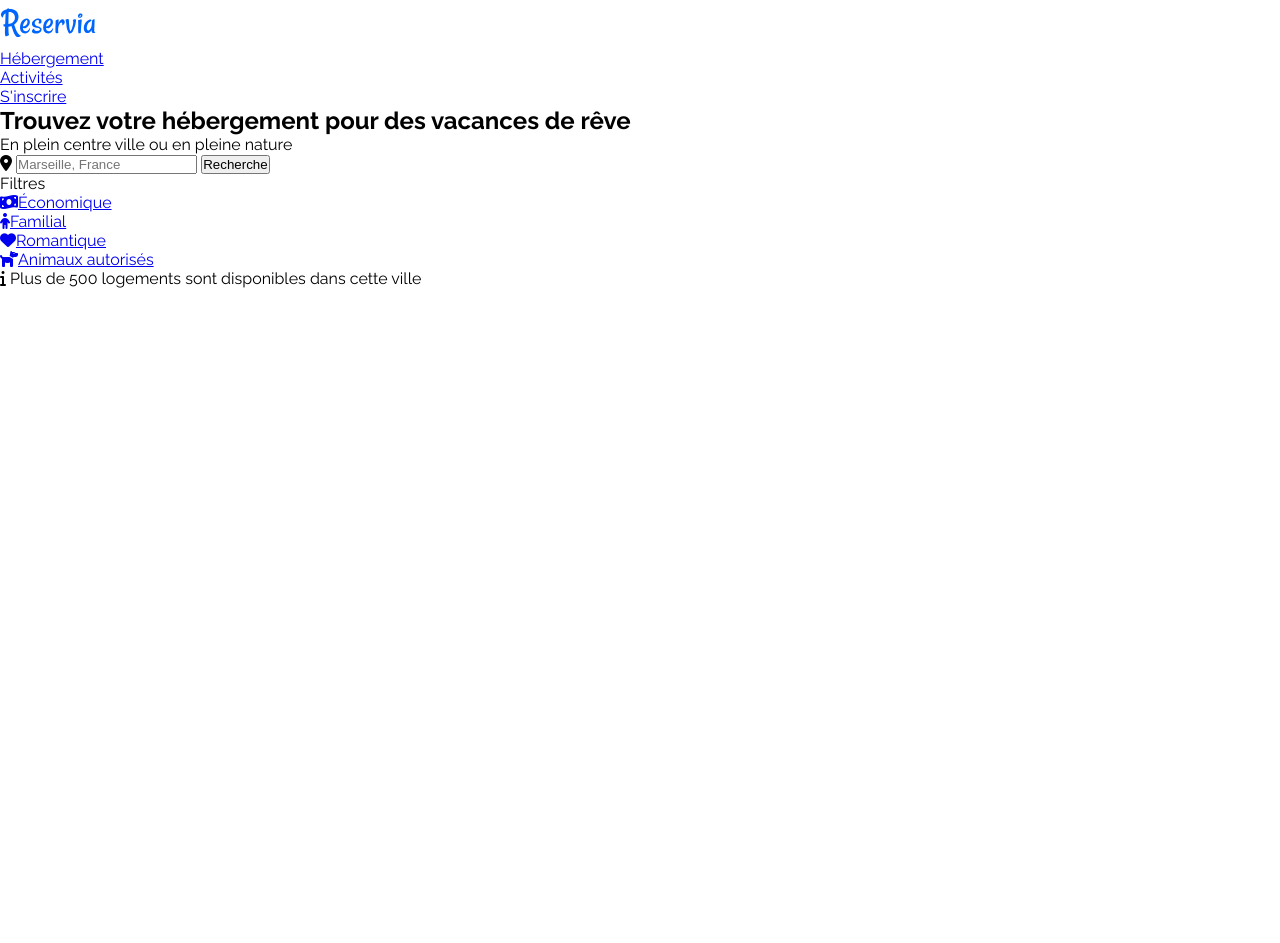
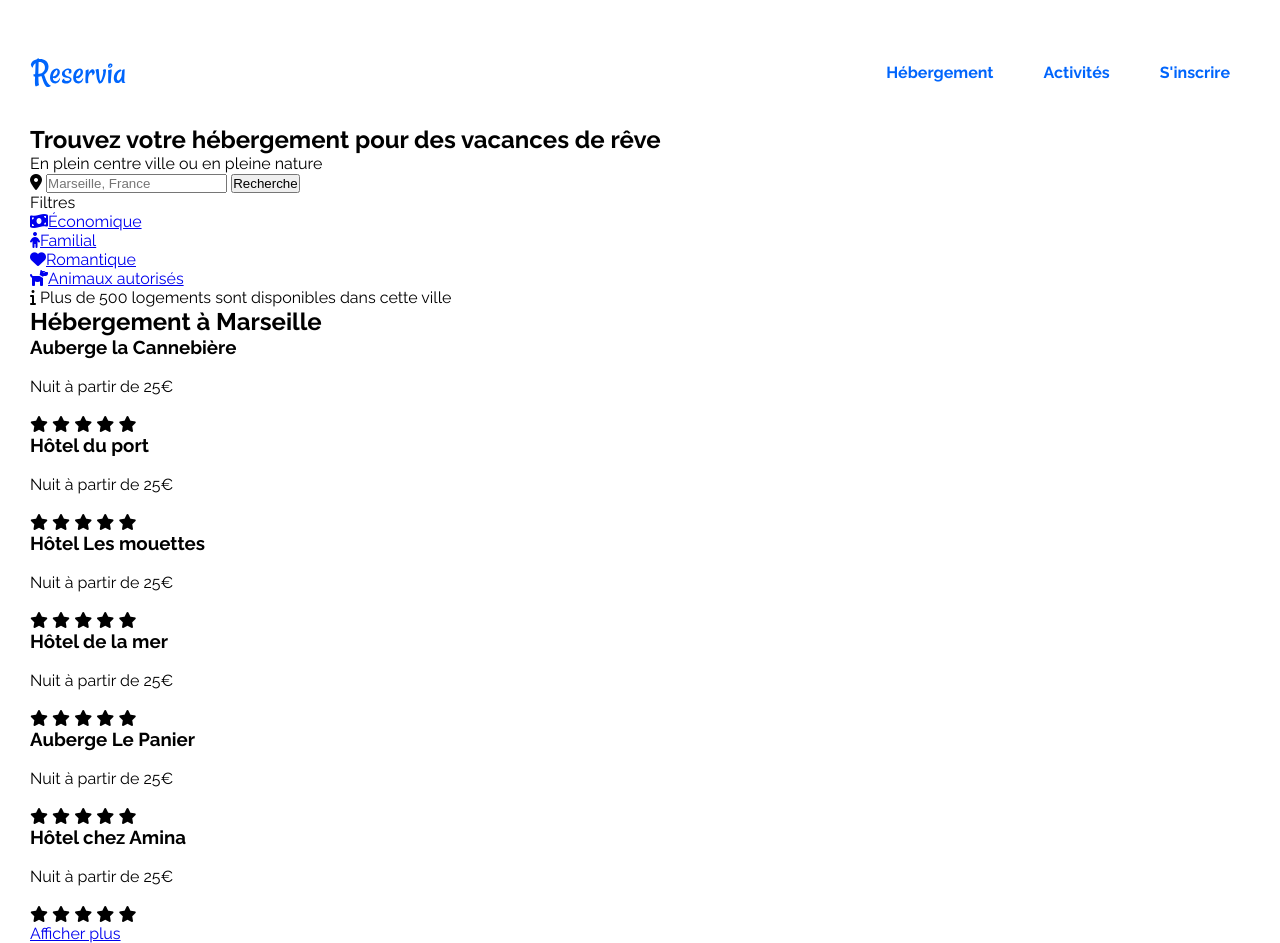
Before and after one commit to imoulay/AITMOULAYabdelhake_2_150621, a plain HTML site: page index.html in a window 1280 px wide. Before the commit the page ends 800 px from the top, so only its background shows below. Drawn offline with Linux system fonts and the light colour scheme.

Commit message:
Début du css du header

```diff
--- a/index.html
+++ b/index.html
@@ -18,15 +18,15 @@
   </head>
   <body>
     <header>
-      <img src="images/logo/Reservia.svg" alt="logo Reservia" />
+      <nav>
+        <img src="images/logo/Reservia.svg" alt="logo Reservia" />
+        <ul class="navigation">
+          <li><a href="#">Hébergement</a></li>
+          <li><a href="#">Activités</a></li>
+          <li><a href="#">S'inscrire</a></li>
+        </ul>
+      </nav>
     </header>
-    <nav>
-      <ul>
-        <li><a href="#">Hébergement</a></li>
-        <li><a href="#">Activités</a></li>
-        <li><a href="#">S'inscrire</a></li>
-      </ul>
-    </nav>
     <section class="recherche">
       <div class="recherche titre">
         <h1>Trouvez votre hébergement pour des vacances de rêve</h1>
@@ -60,7 +60,78 @@
       </div>
     </section>
     <section class="hebergement">
-      <div></div>
+      <div>
+        <h2>Hébergement à Marseille</h2>
+        <div>
+          <div>
+            <h3 class="titre-hebergement">Auberge la Cannebière</h3>
+            <br />
+            <p class="prix">Nuit à partir de 25€</p>
+            <br />
+            <i class="fas fa-star"></i>
+            <i class="fas fa-star"></i>
+            <i class="fas fa-star"></i>
+            <i class="fas fa-star"></i>
+            <i class="fas fa-star"></i>
+          </div>
+          <div>
+            <h3 class="titre-hebergement">Hôtel du port</h3>
+            <br />
+            <p class="prix">Nuit à partir de 25€</p>
+            <br />
+            <i class="fas fa-star"></i>
+            <i class="fas fa-star"></i>
+            <i class="fas fa-star"></i>
+            <i class="fas fa-star"></i>
+            <i class="fas fa-star"></i>
+          </div>
+          <div>
+            <h3 class="titre-hebergement">Hôtel Les mouettes</h3>
+            <br />
+            <p class="prix">Nuit à partir de 25€</p>
+            <br />
+            <i class="fas fa-star"></i>
+            <i class="fas fa-star"></i>
+            <i class="fas fa-star"></i>
+            <i class="fas fa-star"></i>
+            <i class="fas fa-star"></i>
+          </div>
+          <div>
+            <h3 class="titre-hebergement">Hôtel de la mer</h3>
+            <br />
+            <p class="prix">Nuit à partir de 25€</p>
+            <br />
+            <i class="fas fa-star"></i>
+            <i class="fas fa-star"></i>
+            <i class="fas fa-star"></i>
+            <i class="fas fa-star"></i>
+            <i class="fas fa-star"></i>
+          </div>
+          <div>
+            <h3 class="titre-hebergement">Auberge Le Panier</h3>
+            <br />
+            <p class="prix">Nuit à partir de 25€</p>
+            <br />
+            <i class="fas fa-star"></i>
+            <i class="fas fa-star"></i>
+            <i class="fas fa-star"></i>
+            <i class="fas fa-star"></i>
+            <i class="fas fa-star"></i>
+          </div>
+          <div>
+            <h3 class="titre-hebergement">Hôtel chez Amina</h3>
+            <br />
+            <p class="prix">Nuit à partir de 25€</p>
+            <br />
+            <i class="fas fa-star"></i>
+            <i class="fas fa-star"></i>
+            <i class="fas fa-star"></i>
+            <i class="fas fa-star"></i>
+            <i class="fas fa-star"></i>
+          </div>
+        </div>
+        <div><a href="#">Afficher plus</a></div>
+      </div>
       <aside class="populaires"></aside>
     </section>
     <section class="activites"></section>
--- a/style.css
+++ b/style.css
@@ -8,4 +8,31 @@
 }
 body {
   font-family: "Raleway", sans-serif;
+  margin-left: 30px;
 }
+nav {
+  display: flex;
+  align-items: center;
+  justify-content: space-between;
+  margin: 50px 0px 30px 0px;
+}
+nav ul {
+  display: flex;
+}
+nav li {
+  margin-right: 50px;
+}
+nav a {
+  color: #0065fc;
+  font-weight: bold;
+  text-decoration: none;
+}
+nav a:hover {
+  font-weight: normal;
+  text-decoration: underline;
+  text-decoration-line: overline;
+}
+nav a:visited {
+  color: #7c7c7c;
+  font-weight: normal;
+}
```
